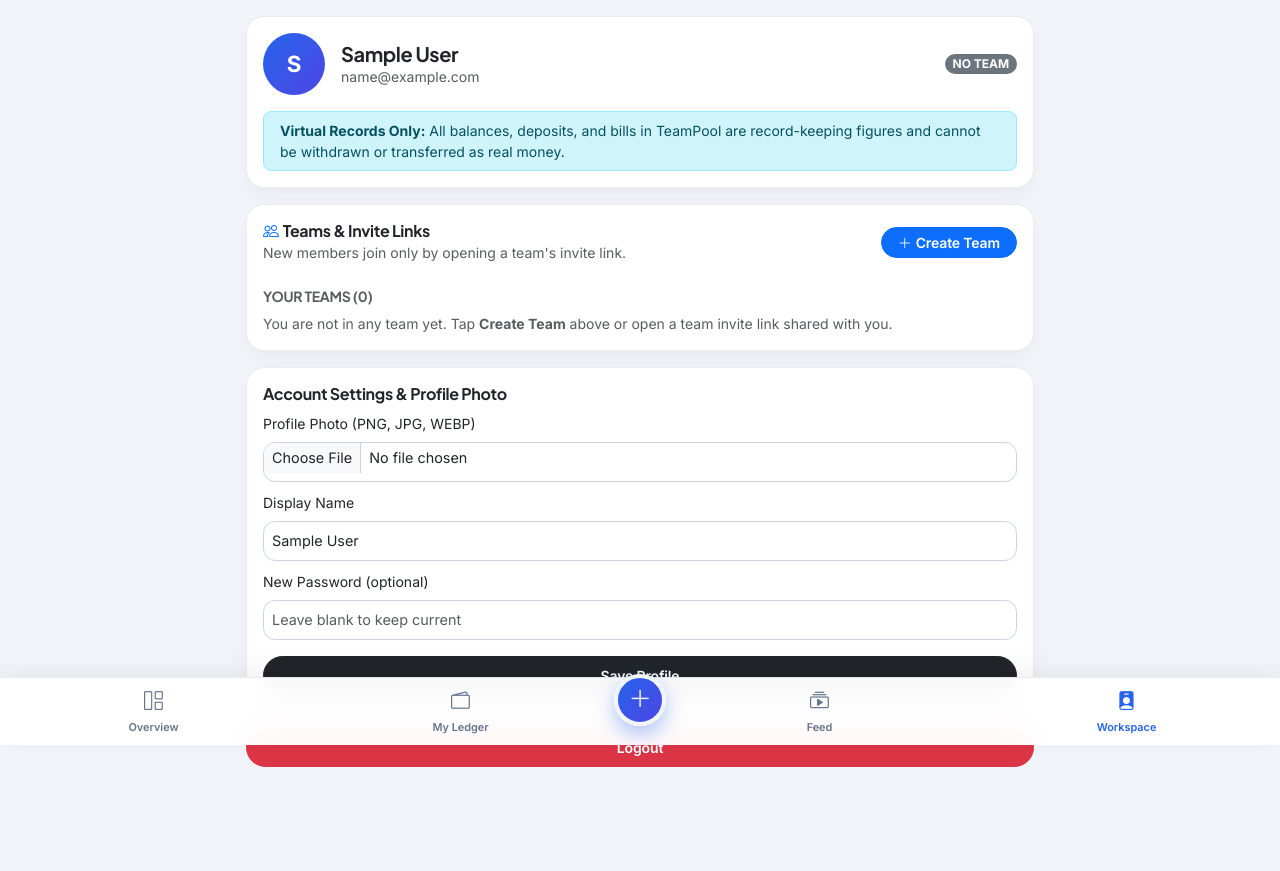
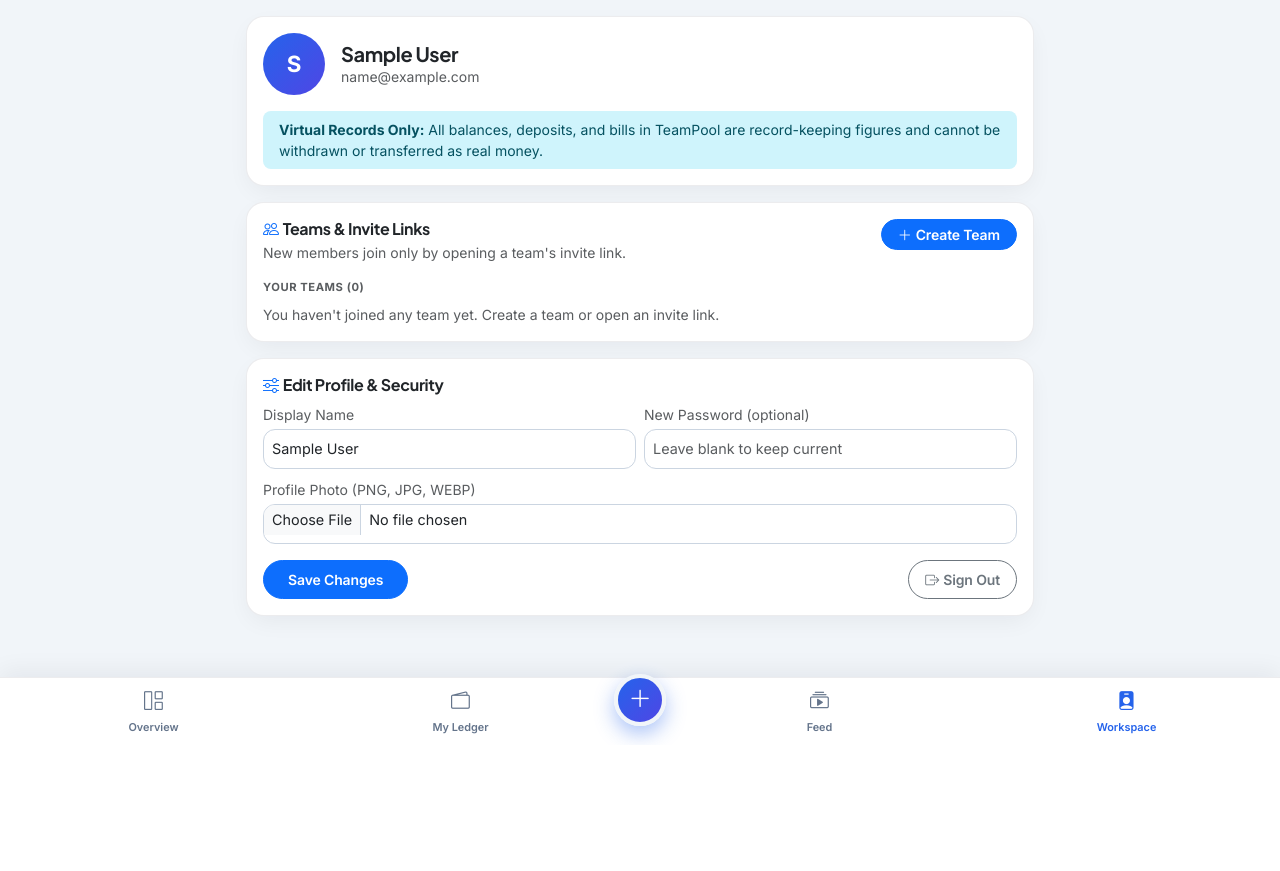
Before and after one commit to Bmk265/Tharvatha-Cheptha, a Flask app: page /profile in a window 1280 px wide. Shown: the part 55-926 px from the top of the page. After the commit the page ends 797 px from the top, so only its background shows below. Run offline with Flask 3, Linux system fonts and the light colour scheme; the visitor is signed in with stand-in values (Sample User, id 1); data that the repository does not hold is empty.

Commit message:
Update profile.html

```diff
--- a/templates/profile.html
+++ b/templates/profile.html
@@ -1,251 +1,253 @@
 {% extends "base.html" %}
 {% block content %}
-<!-- Account & Virtual Record Notice -->
+<!-- Profile Header Card -->
 <div class="card p-3 mb-3">
-  <div class="d-flex justify-content-between align-items-center gap-2">
-    <div class="d-flex align-items-center gap-3">
+  <div class="d-flex justify-content-between align-items-start gap-2">
+    <div class="d-flex align-items-center gap-3 min-w-0 flex-grow-1">
       {% if current_user.avatar_path %}
-        <img src="{{ url_for('static', filename=current_user.avatar_path) }}" alt="{{ current_user.name }}" class="avatar-circle avatar-lg border">
+        <img src="{{ url_for('static', filename=current_user.avatar_path) }}" alt="{{ current_user.name }}" class="avatar-circle avatar-lg flex-shrink-0 border">
       {% else %}
-        <span class="avatar-circle avatar-lg">{{ current_user.name[:1]|upper }}</span>
+        <span class="avatar-circle avatar-lg flex-shrink-0">{{ current_user.name[:1]|upper }}</span>
       {% endif %}
-      <div>
-        <h5 class="fw-bold mb-0">{{ current_user.name }}</h5>
-        <div class="small text-muted">{{ current_user.email }}</div>
+      <div class="min-w-0">
+        <h5 class="fw-bold mb-0 text-truncate">{{ current_user.name }}</h5>
+        <div class="small text-muted text-truncate">{{ current_user.email }}</div>
       </div>
     </div>
-    <div class="d-flex gap-1 flex-wrap">
+
+    <div class="d-flex flex-column align-items-end gap-1 flex-shrink-0">
       {% if is_super_admin %}
-        <span class="badge bg-warning text-dark rounded-pill">SUPER ADMIN</span>
+        <span class="badge bg-warning text-dark rounded-pill px-2 py-1" style="font-size: 0.65rem;">SUPER ADMIN</span>
       {% endif %}
       {% if active_membership %}
-        <span class="badge bg-primary rounded-pill">{{ active_membership.role|upper }}</span>
-      {% elif not is_super_admin %}
-        <span class="badge bg-secondary rounded-pill">NO TEAM</span>
+        <span class="badge bg-primary rounded-pill px-2 py-1" style="font-size: 0.65rem;">{{ active_membership.role|upper }}</span>
       {% endif %}
     </div>
   </div>
-  <div class="alert alert-info py-2 px-3 small mt-3 mb-0 rounded-3">
+
+  <!-- Virtual Records Notice -->
+  <div class="alert alert-info py-2 px-3 small rounded-3 border-0 mt-3 mb-0">
     <strong>Virtual Records Only:</strong> All balances, deposits, and bills in TeamPool are record-keeping figures and cannot be withdrawn or transferred as real money.
   </div>
 </div>
 
-<!-- Create Team Popup Trigger & Shareable Invite Links -->
+<!-- Teams & Invite Links Card -->
 <div class="card p-3 mb-3">
-  <div class="d-flex justify-content-between align-items-center mb-2 gap-2">
-    <div>
-      <h6 class="fw-bold mb-0"><i class="bi bi-people me-1 text-primary"></i>Teams & Invite Links</h6>
-      <small class="text-muted">New members join only by opening a team's invite link.</small>
+  <div class="d-flex justify-content-between align-items-start gap-2 mb-3">
+    <div class="min-w-0">
+      <h6 class="fw-bold mb-1"><i class="bi bi-people text-primary me-1"></i>Teams &amp; Invite Links</h6>
+      <div class="small text-muted">New members join only by opening a team's invite link.</div>
     </div>
-    <button type="button" class="btn btn-sm btn-primary rounded-pill px-3" data-bs-toggle="modal" data-bs-target="#createTeamModal">
+    <button type="button" class="btn btn-primary btn-sm rounded-pill px-3 flex-shrink-0" data-bs-toggle="modal" data-bs-target="#createTeamModal">
       <i class="bi bi-plus-lg me-1"></i>Create Team
     </button>
   </div>
 
-  <h6 class="fw-bold small text-uppercase text-muted mt-3 mb-2">Your Teams ({{ user_memberships|length }})</h6>
-  {% for um in user_memberships %}
-    {% set invite_url = url_for('join_via_invite_link', code=um.team.invite_code, _external=True) %}
-    <div class="py-2 border-bottom">
-      <div class="d-flex justify-content-between align-items-center flex-wrap gap-2">
-        <div>
-          <span class="fw-semibold small">{{ um.team.name }}</span>
-          <span class="badge {{ 'bg-success' if um.role == 'cashier' else 'bg-light text-dark border' }} ms-1">{{ um.role }}</span>
+  <div class="text-uppercase small fw-bold text-muted mb-2" style="font-size: 0.7rem; letter-spacing: 0.05em;">
+    YOUR TEAMS ({{ user_memberships|length }})
   </div>
-        <div class="d-flex gap-2">
-          {% if not active_team or um.team_id != active_team.id %}
+
+  {% for m in user_memberships %}
+    {% if m.team %}
+      {% set invite_url = url_for('join_via_invite_link', code=m.team.invite_code, _external=True) %}
+      <div class="border rounded-4 p-3 mb-2 bg-light">
+        <div class="d-flex justify-content-between align-items-center gap-2 flex-wrap mb-2">
+          <div class="d-flex align-items-center gap-2 min-w-0">
+            <span class="fw-bold small text-truncate">{{ m.team.name }}</span>
+            <span class="badge {{ 'bg-success' if m.role == 'cashier' else 'bg-secondary' }} rounded-pill">{{ m.role }}</span>
+            {% if active_team and active_team.id == m.team.id %}
+              <span class="badge bg-primary bg-opacity-10 text-primary border border-primary border-opacity-25 rounded-pill">Active</span>
+            {% endif %}
+          </div>
+
+          <div class="d-flex align-items-center gap-2">
+            {% if not active_team or active_team.id != m.team.id %}
               <form method="POST" action="{{ url_for('switch_team') }}" class="m-0">
-              <input type="hidden" name="team_id" value="{{ um.team_id }}">
-              <button class="btn btn-sm btn-outline-primary rounded-pill px-3">Switch</button>
+                <input type="hidden" name="team_id" value="{{ m.team.id }}">
+                <button type="submit" class="btn btn-sm btn-outline-primary rounded-pill px-3">Switch</button>
               </form>
             {% endif %}
 
-          {% if um.team_id in pending_my_leave_team_ids %}
-            <span class="badge bg-warning text-dark rounded-pill align-self-center px-3 py-2">Leave Pending Cashier Approval</span>
+            {% if m.team.id in pending_my_leave_team_ids %}
+              <span class="badge bg-warning text-dark rounded-pill px-3 py-2">Exit Pending</span>
             {% else %}
-            <button type="button" class="btn btn-sm btn-outline-danger rounded-pill px-3"
-                    onclick="openLeaveConfirmModal({{ um.team_id }}, {{ um.team.name|tojson }})">
+              <button type="button"
+                      class="btn btn-sm btn-outline-danger rounded-pill px-3"
+                      onclick="openLeaveTeamModal({{ m.team.id }}, '{{ m.team.name|e }}')">
                 Leave Team
               </button>
             {% endif %}
           </div>
         </div>
-      <div class="d-flex align-items-center gap-2 mt-2 bg-light p-2 rounded-3">
-        <span class="small text-truncate flex-grow-1 text-muted" id="invite-link-{{ um.team.id }}">{{ invite_url }}</span>
-        <button type="button" class="btn btn-sm btn-outline-secondary rounded-pill px-2 py-0"
-                onclick="copyInviteLink({{ um.team.id }})">
+
+        <div class="d-flex justify-content-between align-items-center gap-2 bg-white border rounded-3 px-3 py-2">
+          <span class="small text-muted text-truncate" id="inviteLinkText-{{ m.team.id }}">{{ invite_url }}</span>
+          <button type="button"
+                  class="btn btn-sm btn-outline-secondary rounded-pill px-3 flex-shrink-0"
+                  onclick="copyInviteLink('inviteLinkText-{{ m.team.id }}', this)">
             Copy Link
           </button>
         </div>
       </div>
+    {% endif %}
   {% else %}
-    <p class="text-muted small mb-0">You are not in any team yet. Tap <strong>Create Team</strong> above or open a team invite link shared with you.</p>
+    <p class="text-muted small mb-0">You haven't joined any team yet. Create a team or open an invite link.</p>
   {% endfor %}
 </div>
 
-<!-- Super Admin: All Teams & All Users -->
-{% if is_super_admin %}
-<div class="card p-3 mb-3 border-warning">
-  <h6 class="fw-bold text-warning-emphasis mb-2"><i class="bi bi-shield-lock-fill me-1"></i>Super Admin Overview</h6>
-  <div class="small fw-bold mb-1">All Teams ({{ all_teams|length }})</div>
-  {% for t in all_teams %}
-    <div class="d-flex justify-content-between small py-1 border-bottom">
-      <span><strong>{{ t.name }}</strong> {% if t.city %}({{ t.city }}){% endif %}</span>
-      <span class="text-muted">{{ t.memberships|length }} member(s)</span>
+<!-- Active Team Members & Cashier Role Management -->
+{% if active_team and team_memberships %}
+<div class="card p-3 mb-3">
+  <div class="d-flex justify-content-between align-items-center mb-2">
+    <h6 class="fw-bold mb-0"><i class="bi bi-person-check text-primary me-1"></i>{{ active_team.name }} Members</h6>
+    <span class="badge bg-light text-dark border rounded-pill">{{ team_memberships|length }}</span>
   </div>
-  {% endfor %}
 
-  <div class="small fw-bold mt-3 mb-1">All Registered Users ({{ all_users|length }})</div>
-  {% for u in all_users %}
-    <div class="d-flex justify-content-between align-items-center small py-1 border-bottom">
-      <span>{{ u.name }} <span class="text-muted">({{ u.email }})</span></span>
-      {% if u.is_super_admin %}
-        <span class="badge bg-warning text-dark rounded-pill">SUPER ADMIN</span>
+  {% for tm in team_memberships %}
+    {% if tm.user %}
+      <div class="d-flex justify-content-between align-items-center py-2 border-bottom gap-2 flex-wrap">
+        <div class="d-flex align-items-center gap-2 min-w-0">
+          {% if tm.user.avatar_path %}
+            <img src="{{ url_for('static', filename=tm.user.avatar_path) }}" alt="{{ tm.user.name }}" class="avatar-circle avatar-sm flex-shrink-0">
+          {% else %}
+            <span class="avatar-circle avatar-sm flex-shrink-0">{{ tm.user.name[:1]|upper }}</span>
+          {% endif %}
+          <div class="min-w-0">
+            <div class="fw-semibold small text-truncate">
+              {{ tm.user.name }}
+              <span class="badge {{ 'bg-success' if tm.role == 'cashier' else 'bg-secondary' }} rounded-pill ms-1" style="font-size: 0.62rem;">{{ tm.role|upper }}</span>
+            </div>
+            <div class="text-muted text-truncate" style="font-size: 0.72rem;">{{ tm.user.email }}</div>
+          </div>
+        </div>
+
+        {% if is_cashier and tm.user_id != current_user.id %}
+          <form method="POST" action="{{ url_for('manage_cashier_role', user_id=tm.user_id) }}" class="d-flex gap-1 m-0">
+            {% if tm.role != 'cashier' %}
+              <button type="submit" name="mode" value="co_cashier" class="btn btn-sm btn-outline-success rounded-pill px-2 py-1" style="font-size: 0.72rem;">Make Co-Cashier</button>
+              <button type="submit" name="mode" value="transfer" class="btn btn-sm btn-outline-primary rounded-pill px-2 py-1" style="font-size: 0.72rem;">Transfer Role</button>
+            {% else %}
+              <button type="submit" name="mode" value="remove_cashier" class="btn btn-sm btn-outline-secondary rounded-pill px-2 py-1" style="font-size: 0.72rem;">Set Member</button>
+            {% endif %}
+          </form>
         {% endif %}
       </div>
+    {% endif %}
   {% endfor %}
 </div>
 {% endif %}
 
-<!-- Active Team Members & Cashier Delegation -->
-{% if active_team and team_memberships %}
+<!-- Edit Profile & Account Settings -->
 <div class="card p-3 mb-3">
-  <h6 class="fw-bold mb-1">Members & Cashier Access — {{ active_team.name }}</h6>
-  {% if is_cashier %}
-    <p class="text-muted small mb-2">Add a backup <strong>Co-Cashier</strong> if you're away, or transfer the role completely.</p>
-  {% endif %}
-  {% for tm in team_memberships %}
-    <div class="d-flex justify-content-between align-items-center py-2 border-bottom flex-wrap gap-2">
-      <div class="d-flex align-items-center gap-2">
-        {% if tm.user.avatar_path %}
-          <img src="{{ url_for('static', filename=tm.user.avatar_path) }}" alt="{{ tm.user.name }}" class="avatar-circle avatar-sm">
-        {% else %}
-          <span class="avatar-circle avatar-sm">{{ tm.user.name[:1]|upper }}</span>
-        {% endif %}
-        <span class="fw-semibold small">{{ tm.user.name }}</span>
-        <span class="badge {{ 'bg-success' if tm.role == 'cashier' else 'bg-secondary-subtle text-dark' }} ms-1 rounded-pill">{{ tm.role }}</span>
+  <h6 class="fw-bold mb-2"><i class="bi bi-sliders text-primary me-1"></i>Edit Profile &amp; Security</h6>
+  <form method="POST" action="{{ url_for('profile') }}" enctype="multipart/form-data" class="row g-2">
+    <div class="col-12 col-sm-6">
+      <label class="form-label small text-muted mb-1">Display Name</label>
+      <input type="text" name="name" value="{{ current_user.name }}" class="form-control form-control-sm" required>
+    </div>
+    <div class="col-12 col-sm-6">
+      <label class="form-label small text-muted mb-1">New Password (optional)</label>
+      <input type="password" name="new_password" class="form-control form-control-sm" placeholder="Leave blank to keep current">
+    </div>
+    <div class="col-12">
+      <label class="form-label small text-muted mb-1">Profile Photo (PNG, JPG, WEBP)</label>
+      <input type="file" name="avatar" accept="image/*" class="form-control form-control-sm">
+    </div>
+    <div class="col-12 d-flex justify-content-between align-items-center gap-2 pt-2 flex-wrap">
+      <button type="submit" class="btn btn-primary btn-sm rounded-pill px-4 py-2">Save Changes</button>
+      <a href="{{ url_for('logout') }}" class="btn btn-outline-secondary btn-sm rounded-pill px-3 py-2">
+        <i class="bi bi-box-arrow-right me-1"></i>Sign Out
+      </a>
+    </div>
+  </form>
 </div>
 
-      {% if is_cashier and tm.user_id != current_user.id %}
-        <div class="d-flex gap-1 flex-wrap">
-          {% if tm.role != 'cashier' %}
-            <form method="POST" action="{{ url_for('manage_cashier_role', user_id=tm.user_id) }}" class="m-0">
-              <input type="hidden" name="mode" value="co_cashier">
-              <button class="btn btn-sm btn-outline-success rounded-pill">Add Co-Cashier</button>
-            </form>
-            <form method="POST" action="{{ url_for('manage_cashier_role', user_id=tm.user_id) }}" class="m-0">
-              <input type="hidden" name="mode" value="transfer">
-              <button class="btn btn-sm btn-outline-warning rounded-pill">Transfer & Step Down</button>
-            </form>
-          {% else %}
-            <form method="POST" action="{{ url_for('manage_cashier_role', user_id=tm.user_id) }}" class="m-0">
-              <input type="hidden" name="mode" value="remove_cashier">
-              <button class="btn btn-sm btn-outline-secondary rounded-pill">Remove Cashier</button>
-            </form>
-          {% endif %}
+<!-- Super Admin Overview -->
+{% if is_super_admin %}
+<div class="card p-3 mb-3 border-warning border-opacity-75">
+  <h6 class="fw-bold mb-2"><i class="bi bi-shield-lock-fill text-warning me-1"></i>Super Admin Overview</h6>
+  <div class="row g-2 text-center mb-2">
+    <div class="col-6">
+      <div class="p-2 rounded-3 bg-light border">
+        <div class="text-muted" style="font-size: 0.7rem;">TOTAL TEAMS</div>
+        <div class="fw-bold fs-5 num-tabular">{{ all_teams|length }}</div>
       </div>
-      {% endif %}
     </div>
-  {% endfor %}
+    <div class="col-6">
+      <div class="p-2 rounded-3 bg-light border">
+        <div class="text-muted" style="font-size: 0.7rem;">TOTAL USERS</div>
+        <div class="fw-bold fs-5 num-tabular">{{ all_users|length }}</div>
+      </div>
+    </div>
+  </div>
+  <div class="small text-muted">
+    Teams: {{ all_teams | map(attribute='name') | join(', ') if all_teams else 'None' }}
+  </div>
 </div>
 {% endif %}
 
-<!-- Edit Profile & Upload Profile Photo -->
-<div class="card p-3 mb-3">
-  <h6 class="fw-bold mb-2">Account Settings & Profile Photo</h6>
-  <form method="POST" enctype="multipart/form-data">
-    <div class="mb-2">
-      <label class="form-label small">Profile Photo (PNG, JPG, WEBP)</label>
-      <input type="file" name="avatar" accept="image/*" class="form-control form-control-sm">
-    </div>
-    <div class="mb-2">
-      <label class="form-label small">Display Name</label>
-      <input type="text" name="name" value="{{ current_user.name }}" class="form-control form-control-sm" required>
-    </div>
-    <div class="mb-3">
-      <label class="form-label small">New Password (optional)</label>
-      <input type="password" name="new_password" class="form-control form-control-sm" placeholder="Leave blank to keep current">
-    </div>
-    <button class="btn btn-dark btn-sm w-100 rounded-pill py-2">Save Profile</button>
-  </form>
-</div>
-
-<!-- Leave Active Team & Logout -->
-<div class="d-grid gap-2">
-  {% if active_team %}
-    {% if active_team.id in pending_my_leave_team_ids %}
-      <button class="btn btn-outline-warning btn-sm w-100 rounded-pill py-2" disabled>Leave Request Pending Cashier Approval</button>
-    {% else %}
-      <button type="button" class="btn btn-outline-danger btn-sm w-100 rounded-pill py-2"
-              onclick="openLeaveConfirmModal({{ active_team.id }}, {{ active_team.name|tojson }})">
-        Leave {{ active_team.name }}
-      </button>
-    {% endif %}
-  {% endif %}
-  <a href="{{ url_for('logout') }}" class="btn btn-danger btn-sm w-100 rounded-pill py-2">Logout</a>
-</div>
-
-<!-- Popup Modal: Create Team -->
+<!-- Create Team Modal -->
 <div class="modal fade" id="createTeamModal" tabindex="-1" aria-hidden="true">
   <div class="modal-dialog modal-dialog-centered">
     <div class="modal-content border-0 rounded-4">
-      <div class="modal-header border-0 pb-0">
-        <h6 class="modal-title fw-bold"><i class="bi bi-people-fill text-primary me-1"></i>Create a New Team</h6>
+      <div class="modal-header border-0 pb-1">
+        <h6 class="modal-title fw-bold">Create New Team Workspace</h6>
         <button type="button" class="btn-close" data-bs-dismiss="modal"></button>
       </div>
       <form method="POST" action="{{ url_for('create_team') }}">
-        <div class="modal-body">
+        <div class="modal-body pt-2">
           <div class="mb-2">
-            <label class="form-label small fw-semibold">Team / Room Name</label>
-            <input type="text" name="team_name" class="form-control form-control-sm" placeholder="e.g., Room 204 Crew" required>
+            <label class="form-label small text-muted mb-1">Team Name</label>
+            <input type="text" name="team_name" class="form-control form-control-sm" placeholder="e.g., Flat 4B Pool" required>
           </div>
           <div class="mb-2">
-            <label class="form-label small fw-semibold">City (optional)</label>
+            <label class="form-label small text-muted mb-1">City / Location (optional)</label>
             <input type="text" name="team_city" class="form-control form-control-sm" placeholder="e.g., Visakhapatnam">
           </div>
         </div>
         <div class="modal-footer border-0 pt-0">
           <button type="button" class="btn btn-sm btn-light rounded-pill px-3" data-bs-dismiss="modal">Cancel</button>
-          <button type="submit" class="btn btn-sm btn-primary rounded-pill px-4">Create Team</button>
+          <button type="submit" class="btn btn-sm btn-primary rounded-pill px-4">Create Workspace</button>
         </div>
       </form>
     </div>
   </div>
 </div>
 
-<!-- Double-Confirmation Leave Team Modal -->
+<!-- Two-Step Leave Team Modal -->
 <div class="modal fade" id="leaveTeamModal" tabindex="-1" aria-hidden="true">
   <div class="modal-dialog modal-dialog-centered">
     <div class="modal-content border-0 rounded-4">
-      <div class="modal-header border-0 pb-0">
-        <h6 class="modal-title fw-bold text-danger"><i class="bi bi-exclamation-triangle-fill me-1"></i>Confirm Leaving Team</h6>
+      <div class="modal-header border-0 pb-1">
+        <h6 class="modal-title fw-bold text-danger" id="leaveTeamModalTitle">Leave Team</h6>
         <button type="button" class="btn-close" data-bs-dismiss="modal"></button>
       </div>
-      <form method="POST" action="{{ url_for('leave_team') }}" onsubmit="return confirm('Final confirmation: Send leave request for ' + document.getElementById('leaveTeamTitle').textContent + '?');">
-        <div class="modal-body">
+      <form method="POST" action="{{ url_for('leave_team') }}">
         <input type="hidden" name="team_id" id="leaveTeamIdInput">
-          <p class="small mb-2">
-            You are requesting to leave <strong id="leaveTeamTitle"></strong>. Your exit will be sent to the team's <strong>Cashier</strong> for final approval.
+        <div class="modal-body pt-2">
+          <p class="small text-muted mb-3">
+            Leaving a team as a regular member submits an exit request for Cashier approval. Please confirm both steps below:
           </p>
-          <div class="mb-3">
-            <label class="form-label small">Reason (optional)</label>
-            <input type="text" name="reason" class="form-control form-control-sm" placeholder="e.g., Moving out / shifting room">
-          </div>
           <div class="form-check mb-2">
-            <input class="form-check-input" type="checkbox" name="confirm_step_1" value="yes" id="leaveCheck1" required>
-            <label class="form-check-label small" for="leaveCheck1">
-              1. I confirm I want to leave this team.
+            <input class="form-check-input" type="checkbox" name="confirm_step_1" value="yes" id="leaveStep1" required>
+            <label class="form-check-label small" for="leaveStep1">
+              Step 1: I understand I want to leave this team workspace.
             </label>
           </div>
-          <div class="form-check">
-            <input class="form-check-input" type="checkbox" name="confirm_step_2" value="yes" id="leaveCheck2" required>
-            <label class="form-check-label small" for="leaveCheck2">
-              2. I understand a Cashier must approve my exit before I am removed.
+          <div class="form-check mb-3">
+            <input class="form-check-input" type="checkbox" name="confirm_step_2" value="yes" id="leaveStep2" required>
+            <label class="form-check-label small" for="leaveStep2">
+              Step 2: I confirm this exit request is intentional.
             </label>
+          </div>
+          <div class="mb-1">
+            <label class="form-label small text-muted mb-1">Reason (optional)</label>
+            <input type="text" name="reason" class="form-control form-control-sm" placeholder="Reason for leaving">
           </div>
         </div>
         <div class="modal-footer border-0 pt-0">
           <button type="button" class="btn btn-sm btn-light rounded-pill px-3" data-bs-dismiss="modal">Cancel</button>
-          <button type="submit" class="btn btn-sm btn-danger rounded-pill px-3">Confirm & Request Exit</button>
+          <button type="submit" class="btn btn-sm btn-danger rounded-pill px-4">Confirm Leave</button>
         </div>
       </form>
     </div>
@@ -255,24 +257,40 @@
 
 {% block scripts %}
 <script>
-  function copyInviteLink(teamId) {
-    const el = document.getElementById(`invite-link-${teamId}`);
+  function copyInviteLink(elementId, btnEl) {
+    const el = document.getElementById(elementId);
     if (!el) return;
-    navigator.clipboard.writeText(el.textContent.trim()).then(() => {
-      alert('Invite link copied! Share it with teammates to join.');
-    });
+    const text = el.textContent.trim();
+    const onCopied = () => {
+      if (!btnEl) return;
+      const original = btnEl.textContent;
+      btnEl.textContent = 'Copied';
+      setTimeout(() => { btnEl.textContent = original; }, 1500);
+    };
+    if (navigator.clipboard && navigator.clipboard.writeText) {
+      navigator.clipboard.writeText(text).then(onCopied).catch(() => fallbackCopy(text, onCopied));
+    } else {
+      fallbackCopy(text, onCopied);
+    }
   }
 
-  function openLeaveConfirmModal(teamId, teamName) {
-    if (!confirm('Step 1: Are you sure you want to start leaving "' + teamName + '"?')) {
-      return;
+  function fallbackCopy(text, callback) {
+    const ta = document.createElement('textarea');
+    ta.value = text;
+    document.body.appendChild(ta);
+    ta.select();
+    document.execCommand('copy');
+    document.body.removeChild(ta);
+    if (callback) callback();
   }
+
+  function openLeaveTeamModal(teamId, teamName) {
     document.getElementById('leaveTeamIdInput').value = teamId;
-    document.getElementById('leaveTeamTitle').textContent = teamName;
-    document.getElementById('leaveCheck1').checked = false;
-    document.getElementById('leaveCheck2').checked = false;
-    const modal = new bootstrap.Modal(document.getElementById('leaveTeamModal'));
-    modal.show();
+    document.getElementById('leaveTeamModalTitle').textContent = 'Leave "' + teamName + '"';
+    document.getElementById('leaveStep1').checked = false;
+    document.getElementById('leaveStep2').checked = false;
+    const modalEl = document.getElementById('leaveTeamModal');
+    bootstrap.Modal.getOrCreateInstance(modalEl).show();
   }
 </script>
 {% endblock %}
```
Lines whose indentation alone changed are shown as unchanged.
